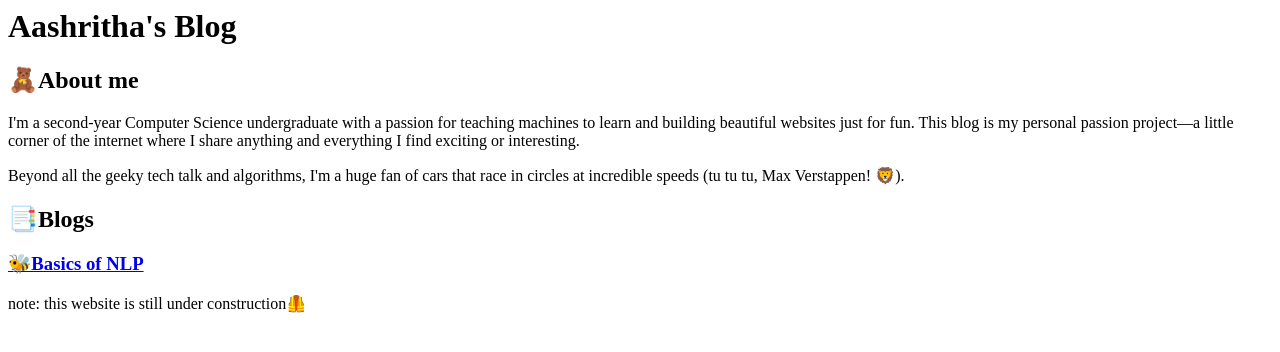
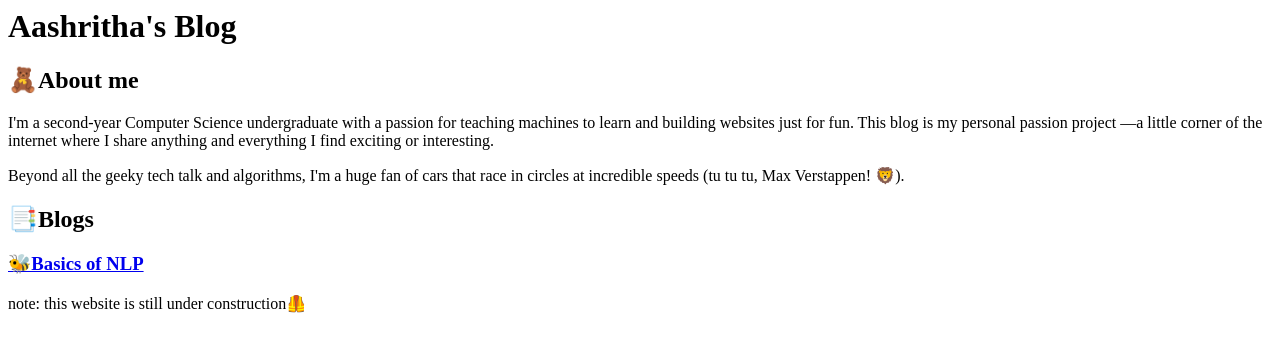
Before and after one commit to Aashritha014/my-website, a plain HTML site: page index.html in a window 1280 px wide. Drawn offline with Linux system fonts and the light colour scheme.

Commit message:
Update index.html

```diff
--- a/index.html
+++ b/index.html
@@ -9,7 +9,7 @@
     <h2>🧸About me</h2>
     <P>
         I'm a second-year Computer Science undergraduate with a passion for teaching machines to learn and building
-        beautiful websites just for fun. This blog is my personal passion project—a little corner of the internet where
+        websites just for fun. This blog is my personal passion project —a little corner of the internet where
         I share anything and everything I find exciting or interesting.
     </P>
     <p> Beyond all the geeky tech talk and algorithms, I'm a huge fan of cars that race in circles at
```
